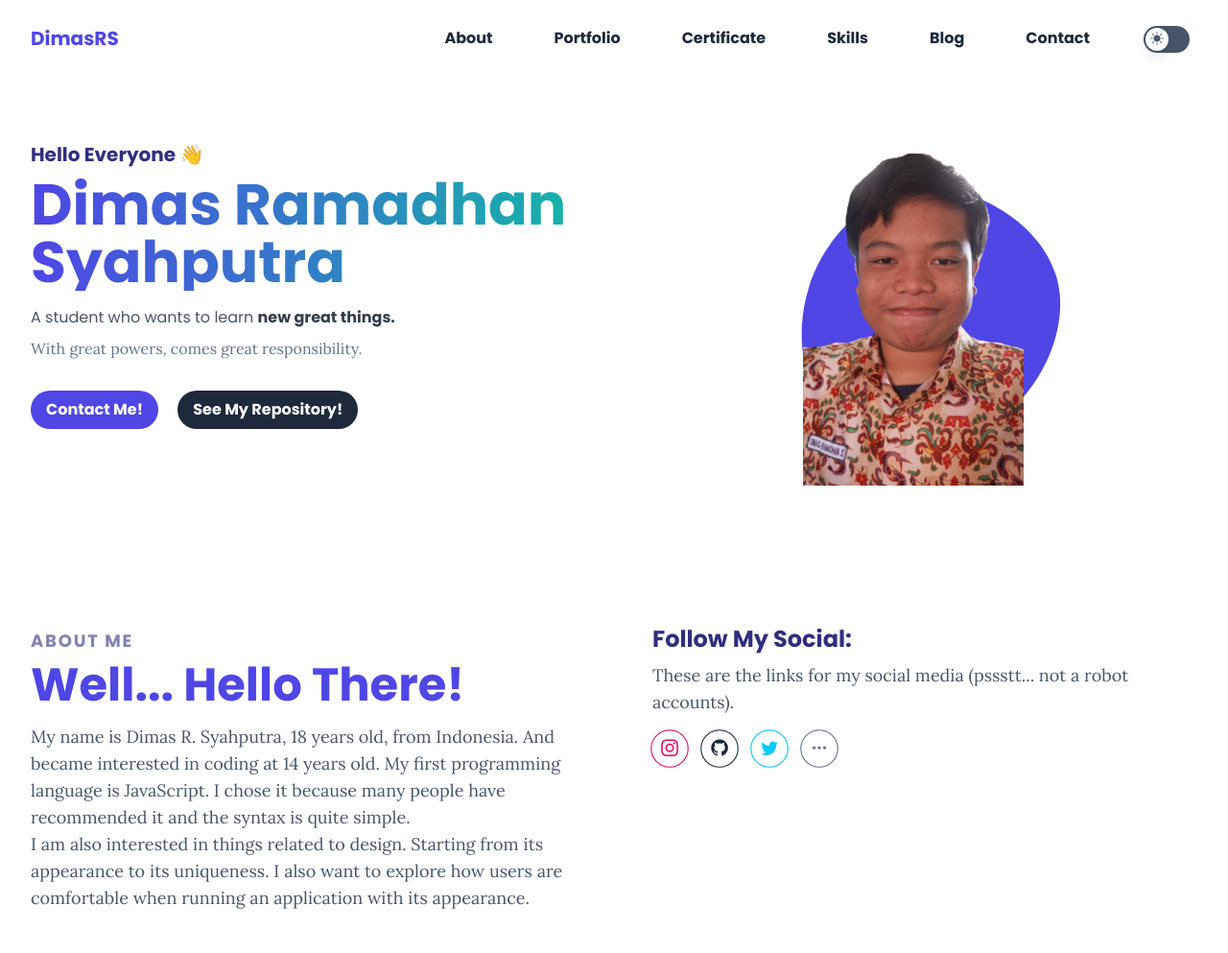
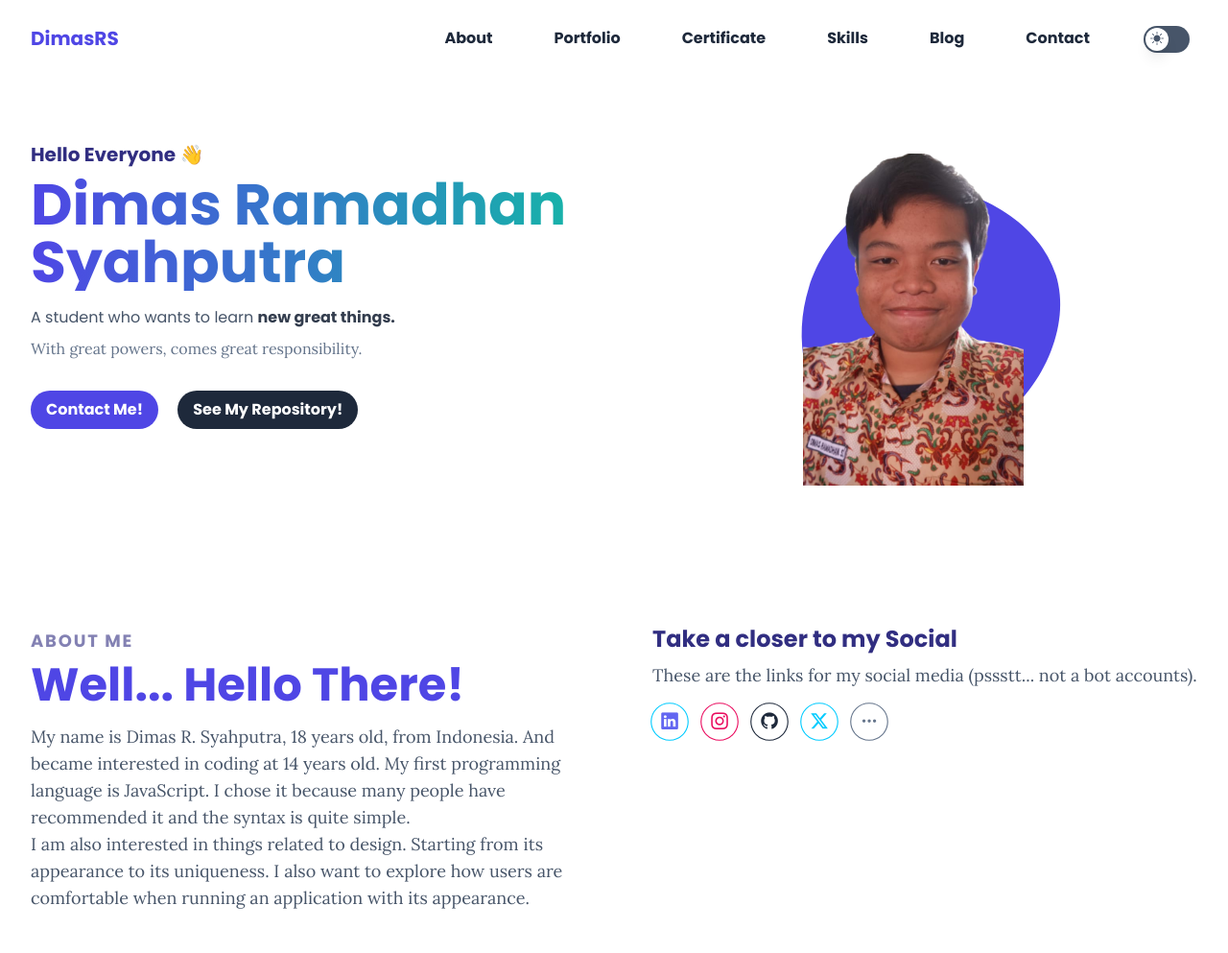
Before and after one commit to dimaskuy/dimaskuy.github.io, a website: page index.html in a window 1280 px wide. Shown: the top 993 px of the page at 96% size. Drawn offline with nearby package versions, Linux system fonts and the light colour scheme.

Commit message:
Updated socials link

```diff
--- a/index.html
+++ b/index.html
@@ -172,9 +172,15 @@
             </p>
           </div>
           <div class="w-full px-4 lg:w-1/2 lg:pl-10">
-            <h3 class="text-xl font-bold text-darkPrimary dark:text-white lg:text-2xl">Follow My Social:</h3>
-            <p class="mt-2 max-w-xl font-lora text-sm leading-relaxed text-secondary dark:text-slate-100 md:text-lg">These are the links for my social media (pssstt... not a robot accounts).</p>
+            <h3 class="text-xl font-bold text-darkPrimary dark:text-white lg:text-2xl">Take a closer to my Social</h3>
+            <p class="mt-2 max-w-xl font-lora text-sm leading-relaxed text-secondary dark:text-slate-100 md:text-lg">These are the links for my social media (pssstt... not a bot accounts).</p>
             <div class="mt-4 flex items-center">
+              <a
+                href="https://www.linkedin.com/in/dimas-ramadhan-syahputra-0675a41ab/"
+                target="_blank"
+                class="group mr-4 flex h-9 w-9 scale-110 items-center justify-center rounded-full border border-[#00cbff] transition-all duration-500 hover:bg-indigo-500 hover:opacity-80 hover:ring-4 hover:ring-[#00ccff52] active:scale-95"
+                ><i class="bi bi-linkedin text-indigo-500 group-hover:text-white"></i
+              ></a>
               <a
                 href="https://www.instagram.com/_dimaskuy"
                 target="_blank"
@@ -188,10 +194,10 @@
                 ><i class="bi bi-github text-dark group-hover:text-white dark:text-white dark:group-hover:text-dark"></i
               ></a>
               <a
-                href="https://twitter.com/_dimaskuy"
+                href="https://x.com/_dimaskuy"
                 target="_blank"
                 class="group mr-4 flex h-9 w-9 scale-110 items-center justify-center rounded-full border border-[#00cbff] transition-all duration-500 hover:bg-[#00cbff] hover:opacity-80 hover:ring-4 hover:ring-[#00ccff52] active:scale-95"
-                ><i class="bi bi-twitter text-[#00cbff] group-hover:text-white"></i
+                ><i class="bi bi-twitter-x text-[#00cbff] group-hover:text-white"></i
               ></a>
               <a
                 href="https://heylink.me/_dimaskuy/"
@@ -542,6 +548,12 @@
             <p class="mt-2 font-lora text-sm font-medium tracking-wider text-slate-400 transition-all duration-300 md:text-lg">Waru Sidoarjo, Indonesia 🇮🇩</p>
             <div class="mt-5 flex flex-wrap gap-x-2 md:mt-6">
               <a
+                href="https://www.linkedin.com/in/dimas-ramadhan-syahputra-0675a41ab/"
+                target="_blank"
+                class="group mr-4 flex h-9 w-9 scale-110 items-center justify-center rounded-full border border-[#00cbff] transition-all duration-500 hover:bg-indigo-500 hover:opacity-80 hover:ring-4 hover:ring-[#00ccff52] active:scale-90 md:scale-125 md:hover:scale-[1.1] md:active:scale-[1]"
+                ><i class="bi bi-linkedin text-indigo-500 group-hover:text-white"></i
+              ></a>
+              <a
                 href="https://www.instagram.com/_dimaskuy"
                 target="_blank"
                 class="group mr-4 flex h-9 w-9 items-center justify-center rounded-full border border-[#ea0c5f] transition-all duration-500 hover:scale-95 hover:bg-[#ea0c5f] hover:opacity-80 hover:ring-4 hover:ring-[#ea0c5d62] active:scale-90 md:scale-125 md:hover:scale-[1.1] md:active:scale-[1]"
```
